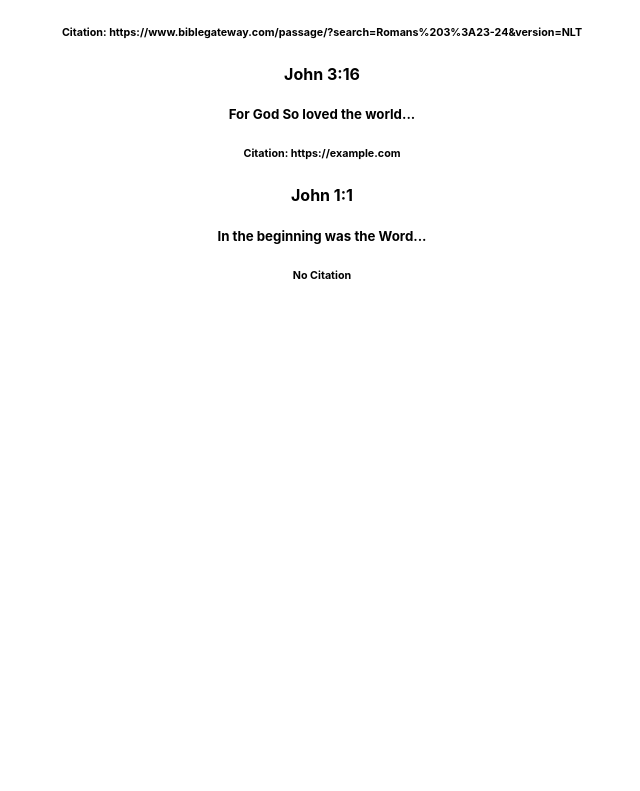
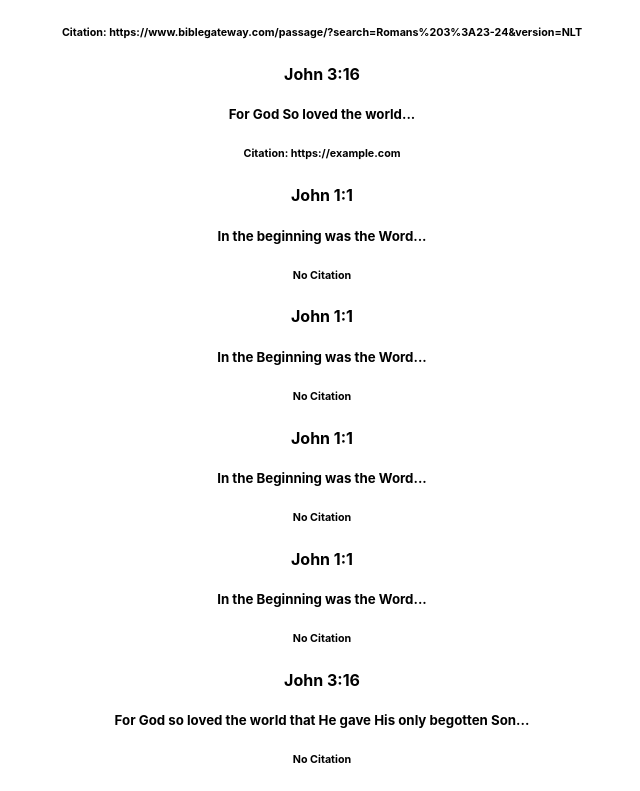
Before and after one commit to DeborahKurz/phase-2-project, a React (Create React App) app: page /newtestament in a window 1280 px wide. Shown: the part 366-1157 px from the top of the page, without its empty margins (318-958 px from the left). Before the commit the page ends 800 px from the top, so only its background shows below. Built offline with nearby package versions, Linux system fonts and the light colour scheme; data requests are answered from the project's data file.

Commit message:
useOutletContext working in Form.js

```diff
--- a/db.json
+++ b/db.json
@@ -55,6 +55,41 @@
       "verse": "In the beginning was the Word...",
       "url": "",
       "id": 8
+    },
+    {
+      "testament": "New",
+      "reference": "John 1:1",
+      "verse": "In the Beginning was the Word...",
+      "url": "",
+      "id": 9
+    },
+    {
+      "testament": "New",
+      "reference": "John 1:1",
+      "verse": "In the Beginning was the Word...",
+      "url": "",
+      "id": 10
+    },
+    {
+      "testament": "New",
+      "reference": "John 1:1",
+      "verse": "In the Beginning was the Word...",
+      "url": "",
+      "id": 11
+    },
+    {
+      "testament": "New",
+      "reference": "John 3:16",
+      "verse": "For God so loved the world that He gave His only begotten Son...",
+      "url": "",
+      "id": 12
+    },
+    {
+      "testament": "Old",
+      "reference": "Genesis 1:1",
+      "verse": "In the beginning God created the heavens and the Earth",
+      "url": "https://example.com",
+      "id": 13
     }
   ]
 }
--- a/src/App.js
+++ b/src/App.js
@@ -23,7 +23,7 @@ function App() {
       <header>
         <NavBar />
       </header>
-      <Outlet context={addVerse} />
+      <Outlet context={{addVerse: addVerse,  versesArray: versesArray}} />
     </div>
   );
 }
--- a/src/Form.js
+++ b/src/Form.js
@@ -3,7 +3,7 @@ import {Outlet, useOutletContext} from "react-router-dom";
 import './App.css';
 
 function Form(){
-    const onAddVerse = useOutletContext();
+    const {addVerse, versesArray} = useOutletContext();
 
     const [testament, setTestament] = useState("");
     const [reference, setReference] = useState("");
@@ -29,7 +29,7 @@ function Form(){
         fetch("http://localhost:3000/verses", configObj)
         .then(r=>r.json())
         .then(verseObj => {
-            onAddVerse(verseObj);
+            addVerse(verseObj);
 
             setTestament("");
             setReference("");
@@ -52,6 +52,7 @@ function Form(){
                 <br></br>
                 <button>Add My Verse!</button>
             </form>
+            <Outlet />
         </div>
     )
 }
```
